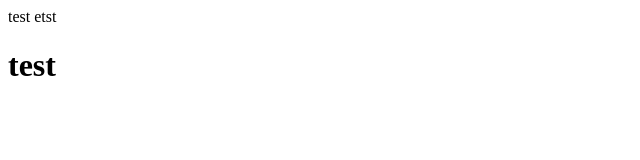
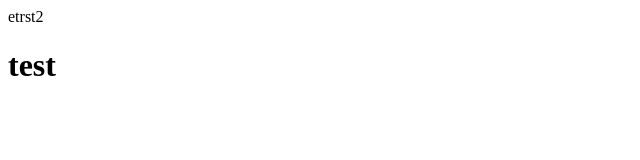
Before and after one commit to AlekseyYefanov/HW_4, a plain HTML site: page index.html in a window 1280 px wide. Shown: the full height of the page, 0-640 px from the left. Drawn offline with Linux system fonts and the light colour scheme.

Commit message:
feat update index page

```diff
--- a/index.html
+++ b/index.html
@@ -7,8 +7,7 @@
     <title>Document</title>
   </head>
   <body>
-    <span>test</span>
-    etst
+    <div>etrst2</div>
     <h1>test</h1>
   </body>
 </html>
```
